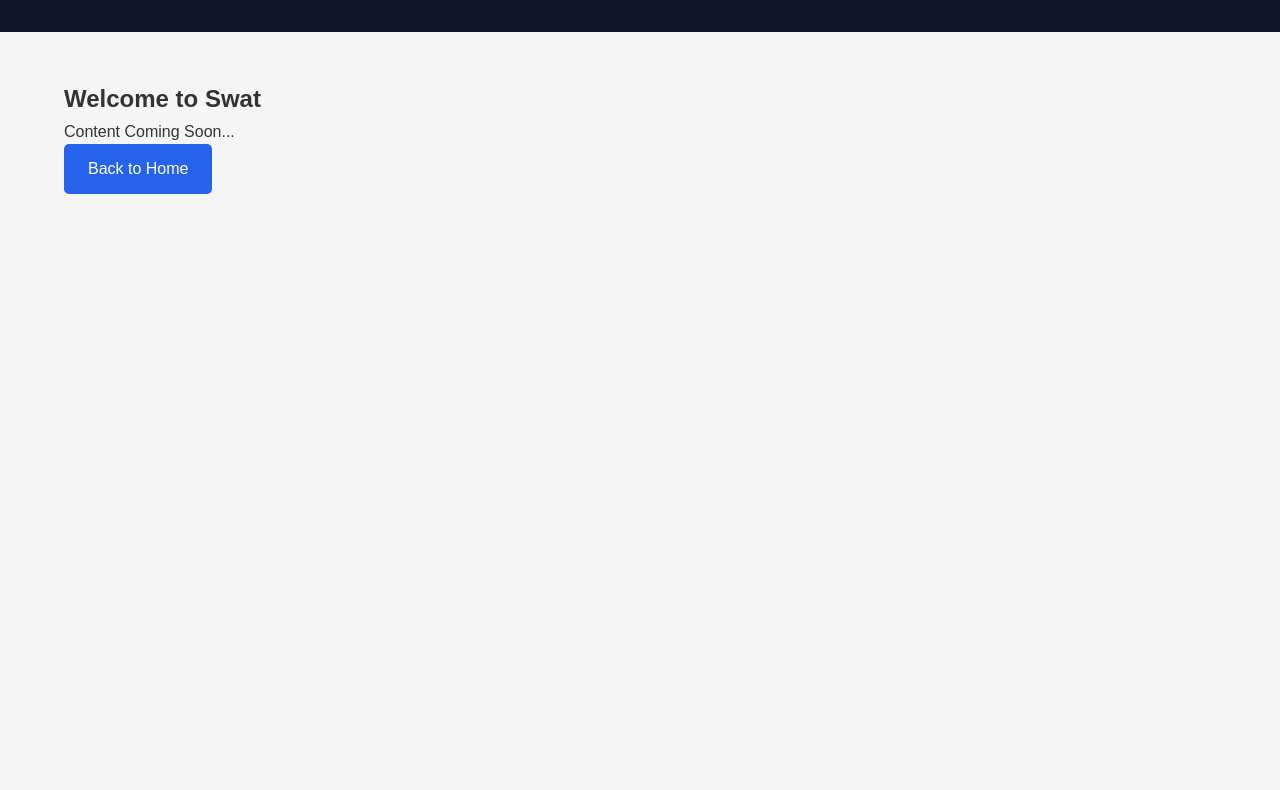
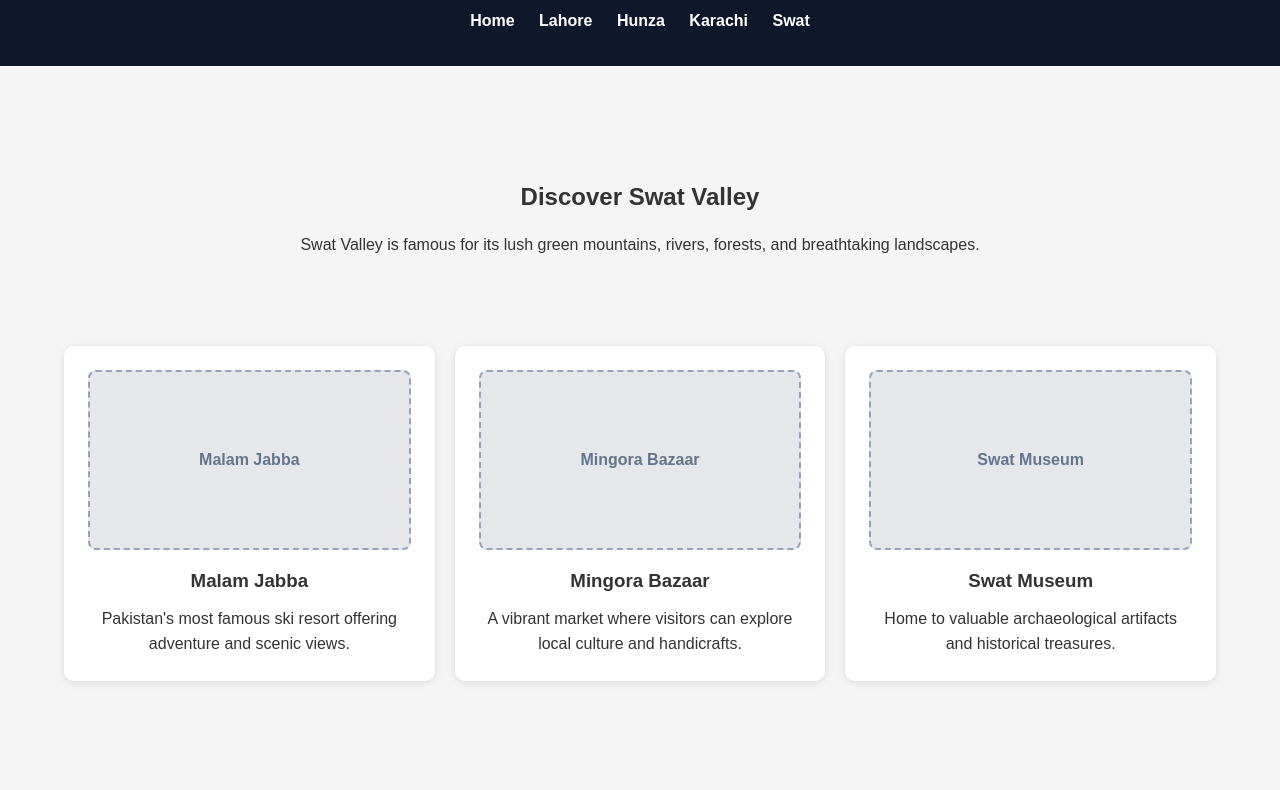
Before and after one commit to Abdullah-0024/pakvista-cicd, a website built with Parcel: page swat.html in a window 1280 px wide. Shown: the part 91-881 px from the top of the page. Before the commit the page ends 800 px from the top, so only its background shows below. Built offline with nearby package versions, Linux system fonts and the light colour scheme.

Commit message:
Added swat.html

```diff
--- a/swat.html
+++ b/swat.html
@@ -3,21 +3,72 @@
 <head>
     <meta charset="UTF-8">
     <meta name="viewport" content="width=device-width, initial-scale=1.0">
-    <title>Swat - PakVista</title>
+    <title>Swat - Switzerland of Pakistan</title>
     <link rel="stylesheet" href="style.css">
 </head>
 <body>
 
-    <header>
-        <h1>Swat Valley</h1>
-    </header>
+<header>
+    <div class="container">
+        <h1>Swat - Switzerland of Pakistan</h1>
 
-    <main class="container">
-        <h2>Welcome to Swat</h2>
-        <p>Content Coming Soon...</p>
+        <nav>
+            <ul>
+                <li><a href="index.html">Home</a></li>
+                <li><a href="lahore.html">Lahore</a></li>
+                <li><a href="hunza.html">Hunza</a></li>
+                <li><a href="karachi.html">Karachi</a></li>
+                <li><a href="swat.html">Swat</a></li>
+            </ul>
+        </nav>
+    </div>
+</header>
 
-        <a href="index.html" class="btn">Back to Home</a>
-    </main>
+<main>
+<div class="container">
+
+<section class="hero">
+    <h2>Discover Swat Valley</h2>
+    <p>
+        Swat Valley is famous for its lush green mountains, rivers,
+        forests, and breathtaking landscapes.
+    </p>
+</section>
+
+<div class="cards">
+
+    <div class="card">
+        <div class="img-placeholder">Malam Jabba</div>
+        <h3>Malam Jabba</h3>
+        <p>
+            Pakistan's most famous ski resort offering adventure and scenic views.
+        </p>
+    </div>
+
+    <div class="card">
+        <div class="img-placeholder">Mingora Bazaar</div>
+        <h3>Mingora Bazaar</h3>
+        <p>
+            A vibrant market where visitors can explore local culture and handicrafts.
+        </p>
+    </div>
+
+    <div class="card">
+        <div class="img-placeholder">Swat Museum</div>
+        <h3>Swat Museum</h3>
+        <p>
+            Home to valuable archaeological artifacts and historical treasures.
+        </p>
+    </div>
+
+</div>
+
+</div>
+</main>
+
+<footer>
+    <p>&copy; 2026 PakVista</p>
+</footer>
 
 </body>
 </html>
```
Also changed, not shown: .github/workflows/ci-prod.yml (added).
